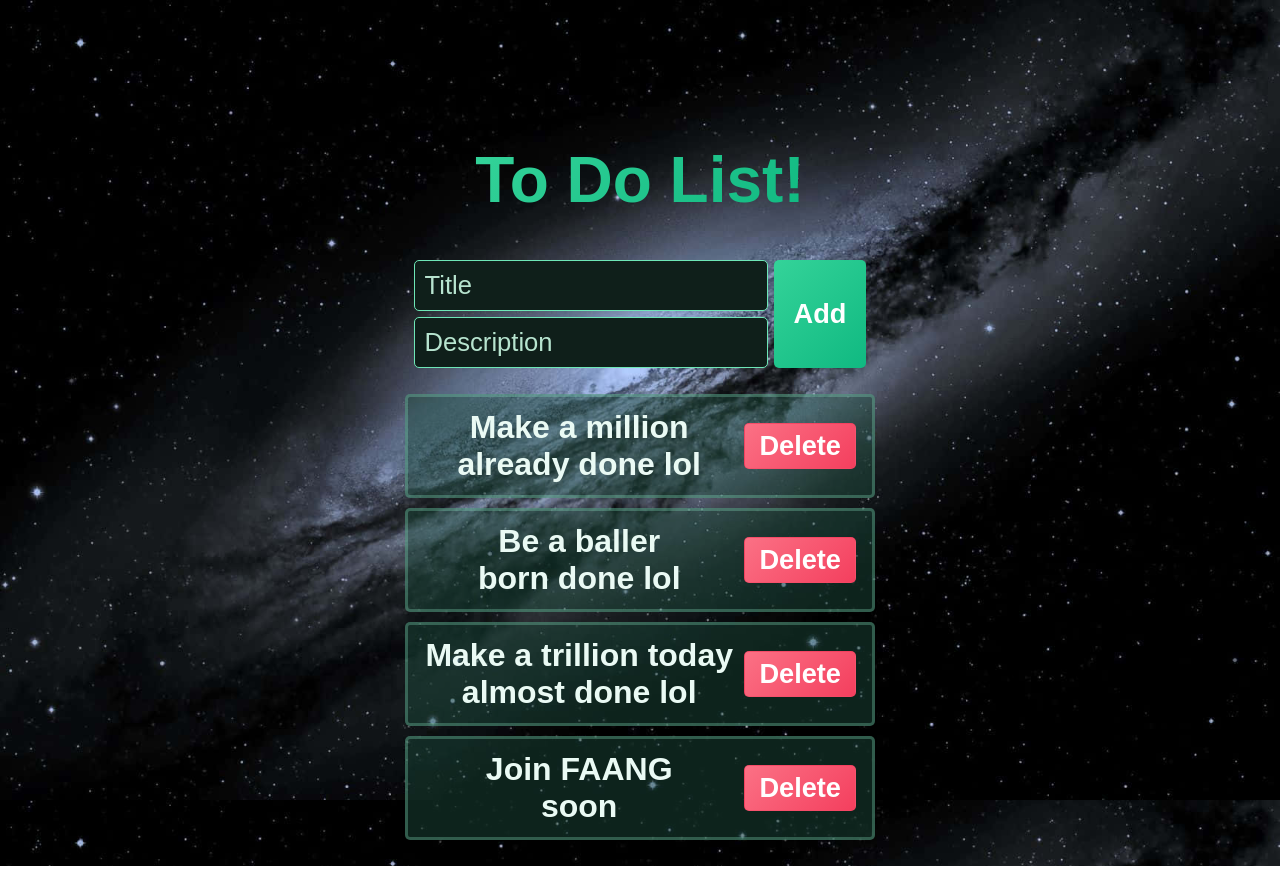
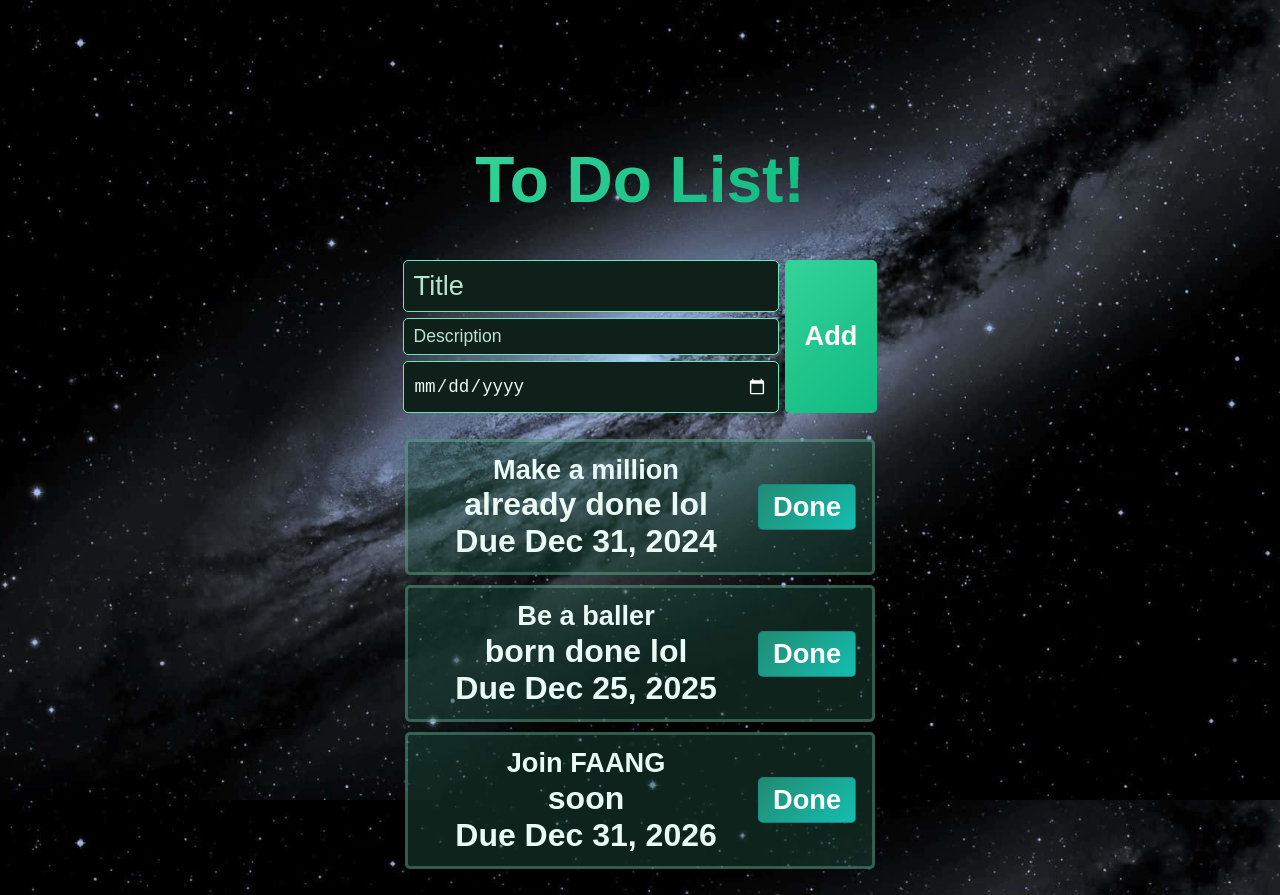
Before and after one commit to ryan-helou/Todo-List, a React (Vite) app: page / in a window 1280 px wide. Before the commit the page ends 866 px from the top, so only its background shows below. Built offline with nearby package versions, Linux system fonts and the light colour scheme.

Commit message:
bunch of changes

```diff
--- a/src/ToDoList.jsx
+++ b/src/ToDoList.jsx
@@ -2,12 +2,11 @@ import React, { useState } from "react";
 
 function TodoList() {
   const [tasks, setTasks] = useState([
-    { title: "Make a million", desc: "already done lol" },
-    { title: "Be a baller", desc: "born done lol" },
-    { title: "Make a trillion today", desc: "almost done lol" },
-    { title: "Join FAANG", desc: "soon" },
+    { title: "Make a million", desc: "already done lol", dueAt: "2024-12-31" },
+    { title: "Be a baller", desc: "born done lol", dueAt: "2025-12-25" },
+    { title: "Join FAANG", desc: "soon", dueAt: "2026-12-31" },
   ]);
-  const [newTask, setNewTask] = useState({ title: "", desc: "" });
+  const [newTask, setNewTask] = useState({ title: "", desc: "", dueAt: "" });
 
   function handleChange(e) {
     const { name, value } = e.target;
@@ -18,12 +17,42 @@ function TodoList() {
     e.preventDefault();
     if (newTask.title.trim() !== "") {
       setTasks((prev) => [...prev, { ...newTask }]);
-      setNewTask({ title: "", desc: "" });
+      setNewTask({ title: "", desc: "", dueAt: "" });
     }
   }
 
   function deleteTask(index) {
     setTasks((prev) => prev.filter((_, i) => i !== index));
+  }
+
+  function formatDateLocal(iso) {
+    if (!iso) return null; // if there's no date, show nothing
+    return new Date(iso + "T00:00:00").toLocaleDateString(undefined, {
+      month: "short",
+      day: "numeric",
+      year: "numeric",
+    });
+  }
+
+  function isOverdue(iso) {
+    if (!iso) return false; // no date = not overdue
+    const now = new Date();
+
+    // consider a task overdue only if we're PAST the end of today
+    const endOfToday = new Date(
+      now.getFullYear(),
+      now.getMonth(),
+      now.getDate(),
+      23,
+      59,
+      59,
+      999
+    );
+
+    // treat the due date as due by the END of that day (11:59:59 pm)
+    const due = new Date(iso + "T23:59:59");
+
+    return due < endOfToday;
   }
 
   return (
@@ -47,22 +76,46 @@ function TodoList() {
           value={newTask.desc}
           onChange={handleChange}
         ></input>
+        <input
+          className="date-input"
+          type="date"
+          name="dueAt"
+          value={newTask.dueAt}
+          onChange={handleChange}
+        />
         <button className="add-button" type="submit">
           Add
         </button>
       </form>
       <ol>
-        {tasks.map((task, index) => (
-          <li key={index}>
-            <span className="text">
-              <strong>{task.title}</strong>
-              {task.desc ? <div className="desc">{task.desc}</div> : null}
-            </span>
-            <button className="delete-button" onClick={() => deleteTask(index)}>
-              Delete
-            </button>
-          </li>
-        ))}
+        {tasks.map((task, index) => {
+          const dueText = formatDateLocal(task.dueAt);
+          const overdue = isOverdue(task.dueAt);
+
+          return (
+            <li key={index}>
+              <span className="text">
+                <strong className="task-title">{task.title}</strong>
+                {task.desc ? (
+                  <div className="task-desc">{task.desc}</div>
+                ) : null}
+
+                {dueText && (
+                  <span className={`date-chip ${overdue ? "overdue" : ""}`}>
+                    Due {dueText}
+                  </span>
+                )}
+              </span>
+
+              <button
+                className="delete-button"
+                onClick={() => deleteTask(index)}
+              >
+                Done
+              </button>
+            </li>
+          );
+        })}
       </ol>
     </div>
   );
--- a/src/index.css
+++ b/src/index.css
@@ -41,8 +41,8 @@ button{
 .delete-button{
     display: inline-flex; align-items: center; justify-content: center;
     height: 46px; padding: 0 14px; border-radius: 5px;
-    background: linear-gradient(135deg, #FB7185, #F43F5E);
-    border: 1px solid rgba(244,63,94,.55);
+    background: linear-gradient(135deg, #228b71, #13beb0);
+    border: 1px solid rgba(21, 104, 124, 0.55);
     color: #FFFFFF;
     margin-left: auto;
 }
@@ -50,21 +50,36 @@ button{
     filter: brightness(1.05);
 }
 .title-input{
+    height: 30px;
     background: #0F1F1A;
     border: 1px solid #6EE7B7;
     color: #EAFAF4;
-    font-size: 1.6rem;
+    font-size: 1.7rem;
     padding: 10px;
     border-radius: 5px;
 }
 .desc-input{
+    height: 15px;
     background: #0F1F1A;
     border: 1px solid #6EE7B7;
     color: #EAFAF4;
-    font-size: 1.6rem;
+    font-size: 1.1rem;
     padding: 10px;
     border-radius: 5px;
 }
+.date-input{
+    height: 34px;
+    background: #0F1F1A;
+    border: 1px solid #6EE7B7;
+    color: #EAFAF4;
+    font-size: 1.1rem;
+    padding: 8px 10px;
+    border-radius: 5px;
+    color-scheme: dark; /* hints the UA to render its popup in dark mode if supported */
+
+}
+
+
 input::placeholder{ color: #B7E4CF; }
 input:focus{
   outline: 1px solid #10B981;
@@ -96,10 +111,26 @@ li{
     hyphens: auto;
 }
 
+.text > strong {
+  display: block;
+  font-size: 1.7rem;
+  font-weight: 700;
+  line-height: 1.2;
+}
+
+.text > .desc {
+  display: block;
+  font-size: 1.3rem;
+  font-weight: 400;
+  line-height: 1.35;
+  margin-top: 4px;
+  opacity:0.95;
+}
+
 .task-form {
   display: grid;
   grid-template-columns: 1fr auto;
-  grid-template-rows: auto auto;
+  grid-template-rows: auto auto auto;
   gap: 6px 6px;
   align-items: start;
   max-width: 640px;
@@ -108,7 +139,7 @@ li{
 
 .task-form .add-button {
   grid-column: 2;
-  grid-row: 1 / span 2;
+  grid-row: 1 / span 3;
   height: 100%;
   align-self: stretch;
 }
```
